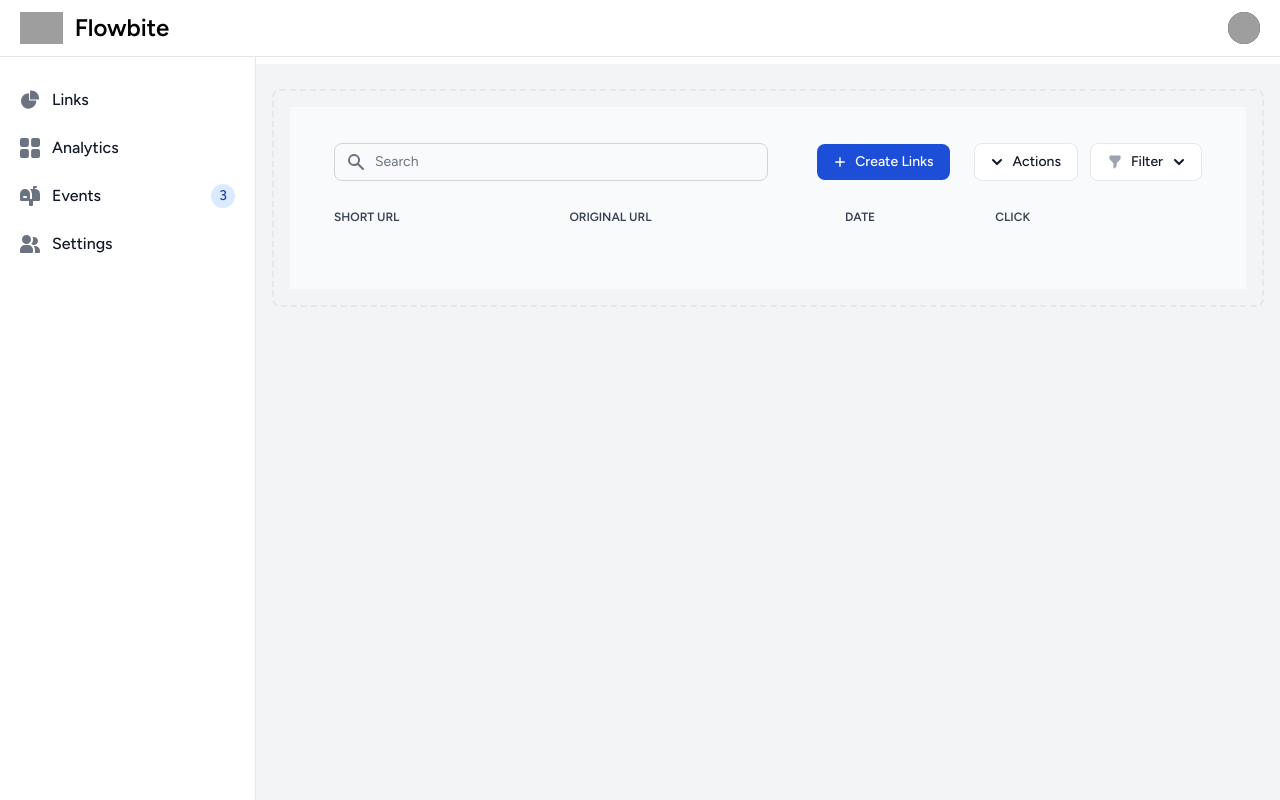
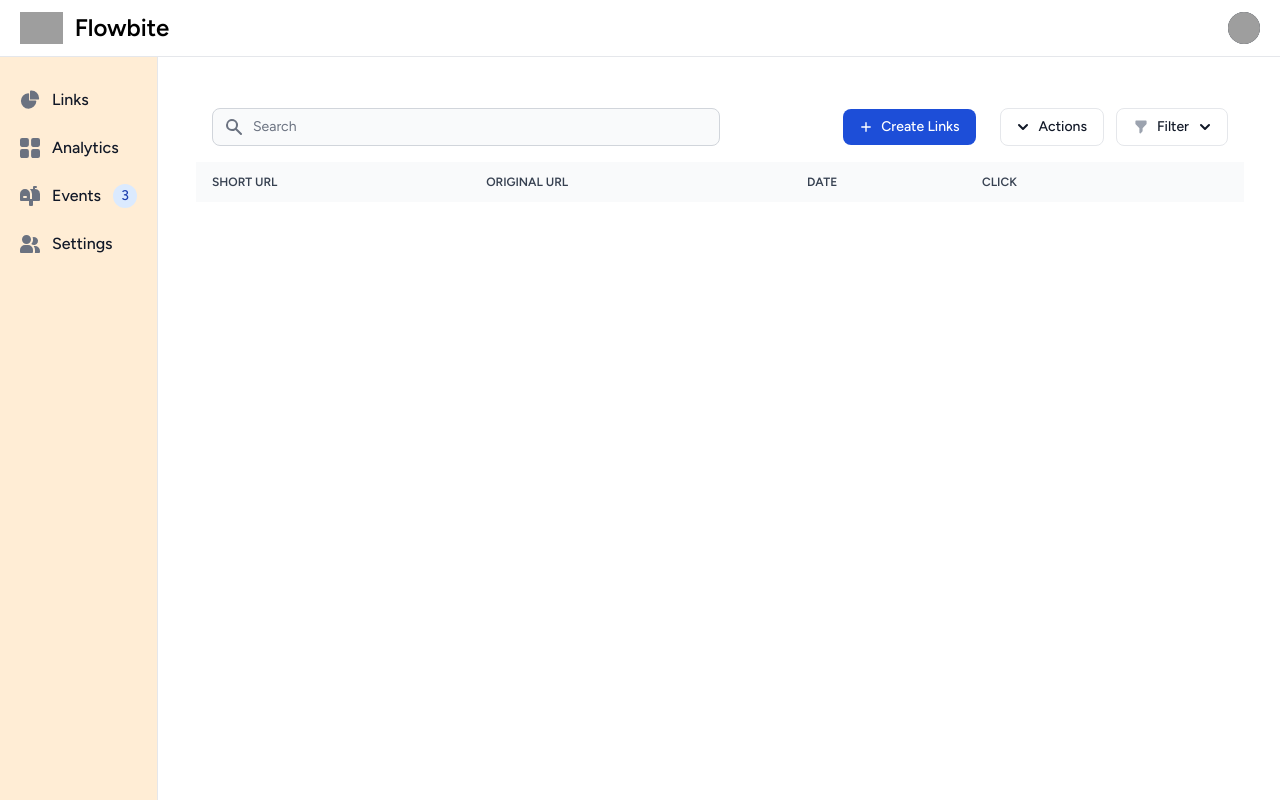
Before and after one commit to muftimehedihasan/LinkManagementTool-Pro, a Laravel app: page /links in a window 1280 px wide. Run offline with Laravel 12, Linux system fonts and the light colour scheme; a user stored in the database is signed in; data comes from the database, SQL or seed files in the repository; data that the repository does not hold is empty; style sheets or scripts are compiled from the project's sources; grey boxes are pictures that could not be loaded.

Commit message:
new commit

```diff
--- a/resources/views/dashboard.blade.php
+++ b/resources/views/dashboard.blade.php
@@ -54,8 +54,8 @@
         </div>
       </nav>
 
-      <aside id="logo-sidebar" class="fixed top-0 left-0 z-40 w-64 h-screen pt-20 transition-transform -translate-x-full bg-white border-r border-gray-200 sm:translate-x-0 dark:bg-gray-800 dark:border-gray-700" aria-label="Sidebar">
-         <div class="h-full px-3 pb-4 overflow-y-auto bg-white dark:bg-gray-800">
+      <aside id="logo-sidebar" class="fixed top-0 left-0 z-40 w-50 h-screen pt-20 transition-transform -translate-x-full bg-orange-100 border-r border-gray-200 sm:translate-x-0 dark:bg-gray-800 dark:border-gray-700" aria-label="Sidebar">
+         <div class="h-full px-3 pb-4 overflow-y-auto bg-orange-100 dark:bg-gray-800">
             <ul class="space-y-2 font-medium">
                <li>
                   <a href="#" class="flex items-center p-2 text-gray-900 rounded-lg dark:text-white hover:bg-gray-100 dark:hover:bg-gray-700 group">
@@ -96,13 +96,13 @@
          </div>
       </aside>
 
-      <div class="p-4 sm:ml-64">
-         <div class="p-4 border-2 border-gray-200 border-dashed rounded-lg dark:border-gray-700 mt-2">
+      <div class="p-2 sm:ml-40">
+         <div class=" ">
 
 
 
 {{-- ///////////////////////////////////////////////////// --}}
-            <section class="bg-gray-50 dark:bg-gray-900 p-3 sm:p-5">
+            <section class="bg-white dark:bg-gray-900 p-3 sm:p-5">
                 <div class="mx-auto max-w-screen-xl px-4 lg:px-2">
                     <!-- Start coding here -->
                     <div class="">
@@ -197,6 +197,12 @@
 
 
                                 </div>
+
+
+
+
+
+
                             </div>
                         </div>
 
@@ -214,36 +220,6 @@
                                         </th>
                                     </tr>
                                 </thead>
-                                {{-- <tbody>
-                                    @foreach($links as $link)
-                                    <tr class="border-b dark:border-gray-700">
-                                        <th scope="row" class="px-4 py-3 font-medium text-gray-900 whitespace-nowrap dark:text-white"> <a href="{{ url($link->short_url) }}" target="_blank">{{ url($link->short_url) }}</a></th>
-                                        <td class="px-4 py-3">{{ $link->original_url }}</td>
-                                        <td class="px-4 py-3">{{ $link->created_at->diffForHumans() }}</td>
-                                        <td class="px-4 py-3">{{ $link->click_count }}</td>
-                                        <td class="px-4 py-3 flex items-center justify-end">
-                                            <button id="apple-imac-27-dropdown-button" data-dropdown-toggle="apple-imac-27-dropdown" class="inline-flex items-center p-0.5 text-sm font-medium text-center text-gray-500 hover:text-gray-800 rounded-lg focus:outline-none dark:text-gray-400 dark:hover:text-gray-100" type="button">
-                                                <svg class="w-5 h-5" aria-hidden="true" fill="currentColor" viewbox="0 0 20 20" xmlns="http://www.w3.org/2000/svg">
-                                                    <path d="M6 10a2 2 0 11-4 0 2 2 0 014 0zM12 10a2 2 0 11-4 0 2 2 0 014 0zM16 12a2 2 0 100-4 2 2 0 000 4z" />
-                                                </svg>
-                                            </button>
-                                            <div id="apple-imac-27-dropdown" class="hidden z-10 w-44 bg-white rounded divide-y divide-gray-100 shadow dark:bg-gray-700 dark:divide-gray-600">
-                                                <ul class="py-1 text-sm text-gray-700 dark:text-gray-200" aria-labelledby="apple-imac-27-dropdown-button">
-                                                    <li>
-                                                        <a href="#" class="block py-2 px-4 hover:bg-gray-100 dark:hover:bg-gray-600 dark:hover:text-white">Show</a>
-                                                    </li>
-                                                    <li>
-                                                        <a href="#" class="block py-2 px-4 hover:bg-gray-100 dark:hover:bg-gray-600 dark:hover:text-white">Edit</a>
-                                                    </li>
-                                                </ul>
-                                                <div class="py-1">
-                                                    <a href="#" class="block py-2 px-4 text-sm text-gray-700 hover:bg-gray-100 dark:hover:bg-gray-600 dark:text-gray-200 dark:hover:text-white">Delete</a>
-                                                </div>
-                                            </div>
-                                        </td>
-                                    </tr>
-                                    @endforeach
-                                </tbody> --}}
 
                                 <tbody>
                                     @foreach($links as $link)
@@ -363,6 +339,11 @@
     });
 });
 
+
+// Function to handle the create action
+
+
+
 // Function to handle the delete action
 function deleteLink(linkId) {
     if (confirm('Are you sure you want to delete this link?')) {
--- a/resources/views/layouts/app.blade.php
+++ b/resources/views/layouts/app.blade.php
@@ -15,7 +15,7 @@
         @vite(['resources/css/app.css', 'resources/js/app.js'])
     </head>
     <body class="font-sans antialiased">
-        <div class="min-h-screen bg-gray-100 dark:bg-gray-900">
+        <div class="min-h-screen bg-white dark:bg-gray-900">
             @include('layouts.navigation')
 
             <!-- Page Heading -->
--- a/resources/views/layouts/navigation.blade.php
+++ b/resources/views/layouts/navigation.blade.php
@@ -1,4 +1,4 @@
-<nav x-data="{ open: false }" class="bg-white dark:bg-gray-800 border-b border-gray-100 dark:border-gray-700">
+<nav x-data="{ open: false }" class="bg-white ">
     <!-- Primary Navigation Menu -->
     <div class="max-w-7xl mx-auto px-4 sm:px-6 lg:px-8">
         <div class="flex justify-between h-16">
```
